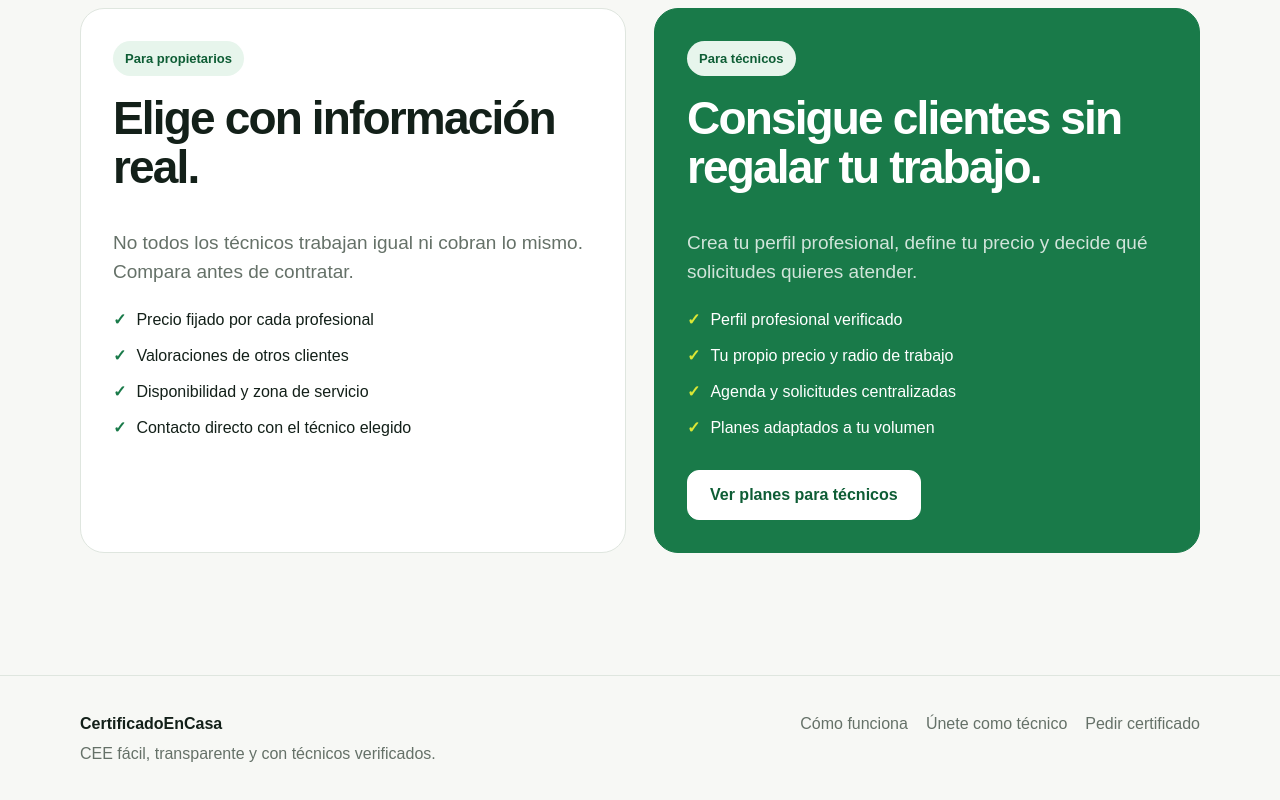
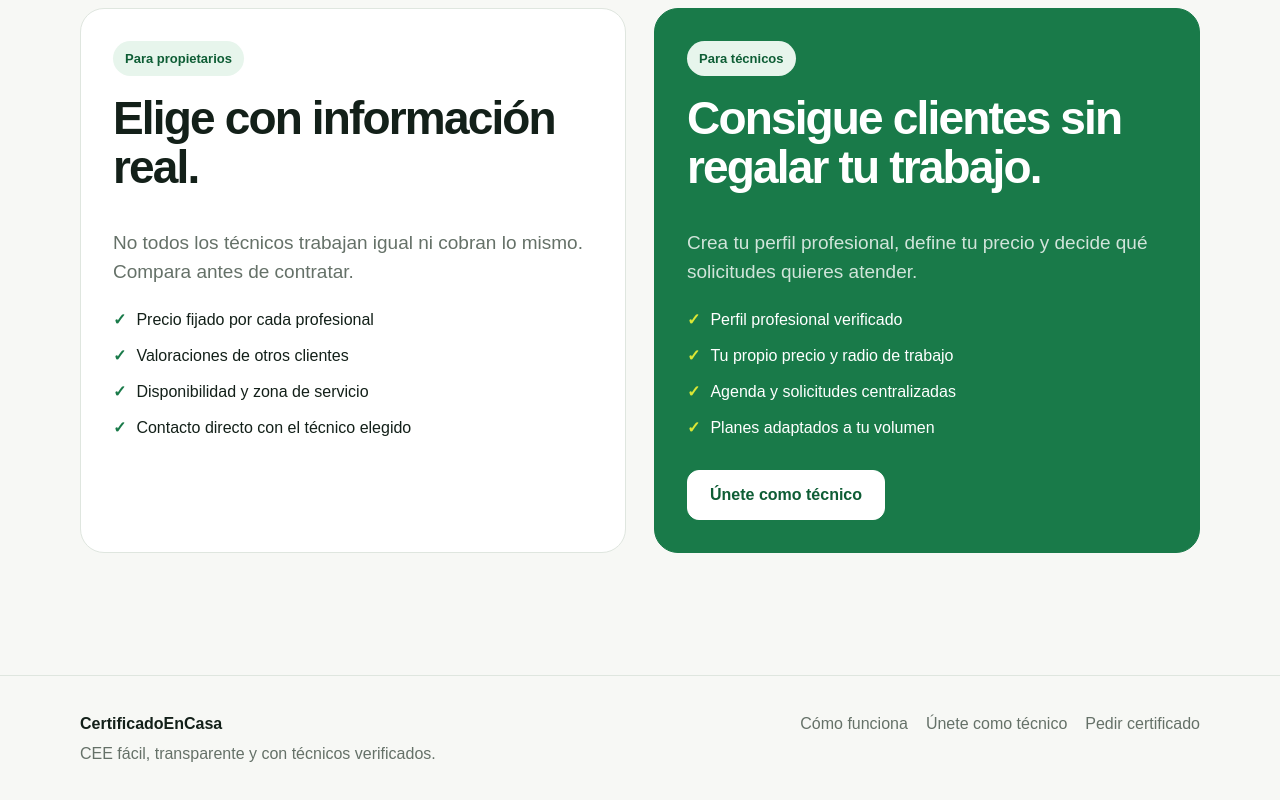
Before and after one commit to Javimenmes96/CertificadoEnCasa, a Next.js app: page / in a window 1280 px wide. Shown: the part 1432-2232 px from the top of the page. Built offline with nearby package versions, Linux system fonts and the light colour scheme.

Commit message:
Link technician section to join page

```diff
--- a/app/page.tsx
+++ b/app/page.tsx
@@ -88,7 +88,11 @@ export default function HomePage() {
               <li>Agenda y solicitudes centralizadas</li>
               <li>Planes adaptados a tu volumen</li>
             </ul>
-            <div className="hero-actions"><Link href="/precios" className="button" style={{ background: "white", color: "var(--brand-dark)", borderColor: "white" }}>Ver planes para técnicos</Link></div>
+            <div className="hero-actions">
+              <Link href="/unete-como-tecnico" className="button" style={{ background: "white", color: "var(--brand-dark)", borderColor: "white" }}>
+                Únete como técnico
+              </Link>
+            </div>
           </div>
         </div>
       </section>
```
